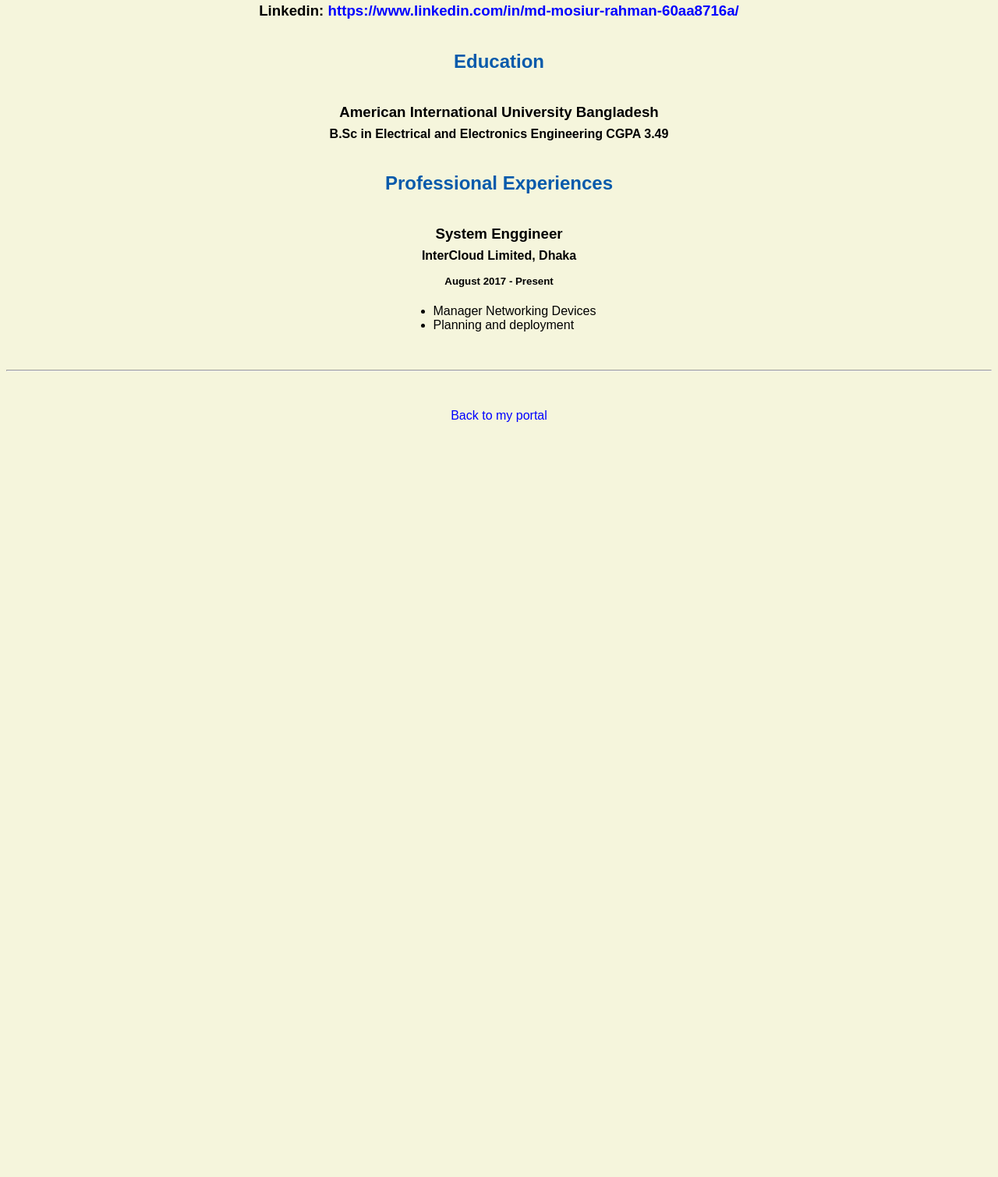
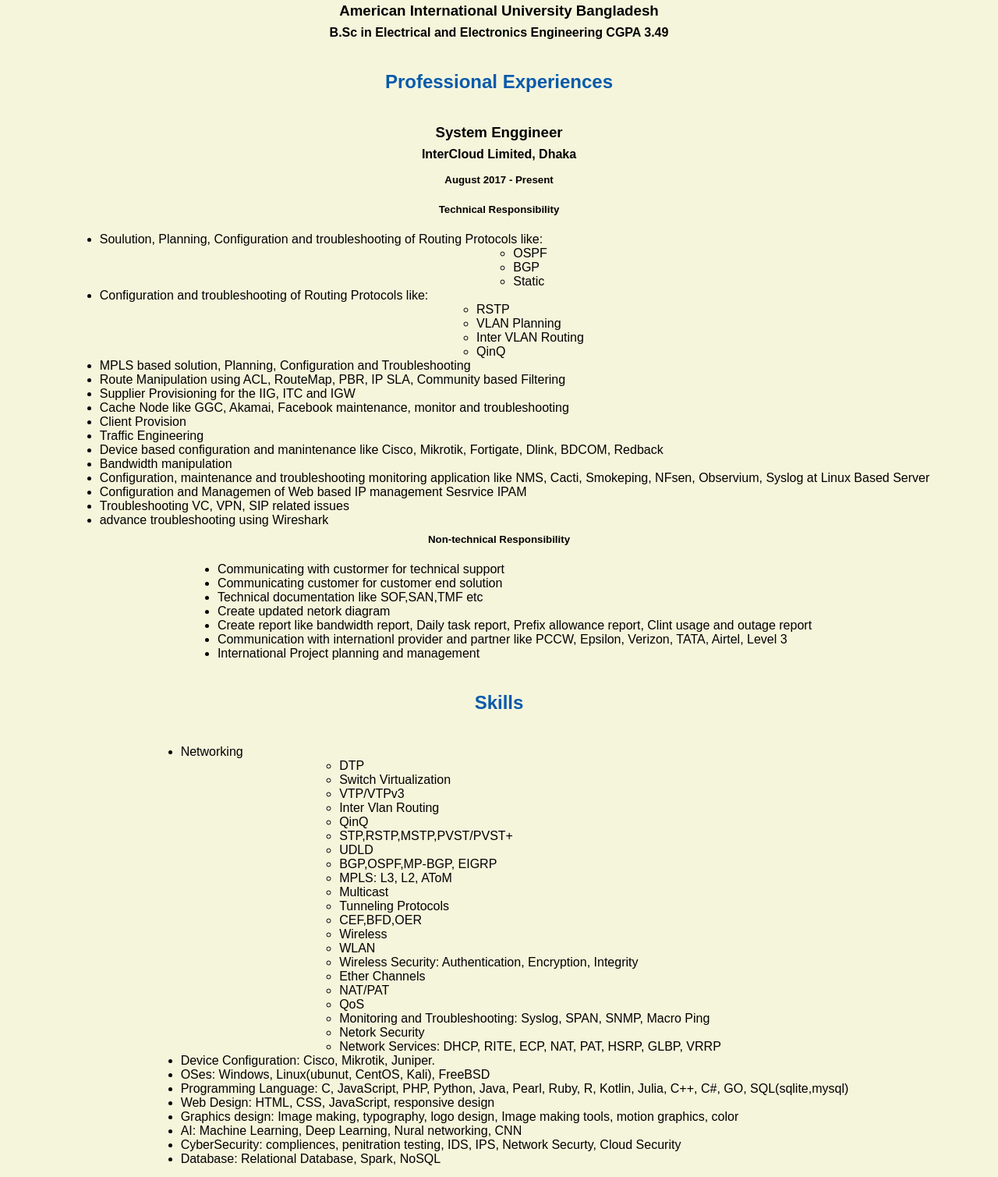
Before and after one commit to dumsilor/Portfolio, a plain HTML site: page resume.html in a window 1280 px wide. Shown: the part 671-2180 px from the top of the page at 78% size. Before the commit the page ends 1245 px from the top, so only its background shows below. Drawn offline with Linux system fonts and the light colour scheme.

Commit message:
Updated the resume

```diff
--- a/resume.html
+++ b/resume.html
@@ -19,16 +19,16 @@
   <body>
     <hr>
 
-    <img src="images/cp.jpg" alt="Mosiur Passport Photo" width="20%">
+    <img src="images/cp.jpg" alt="Mosiur Passport Photo" width="150">
 
     <h1>Md. Mosiur Rahman</h1>
-    <h4>System Engineer (Core Lead) | Core Network Operations</h4>
+    <h4>System Engineer | Core Network Operations</h4>
 
     <p>Email: <a href="mailto:mosiur.or@gmail.com" target="_blank">Mosiur.or@gmail.com</a></p>
     <!-- don't post physical address, personal phone number or other personal information on the web! -->
 
     <h2>Portfolio</h2>
-      <h3>Linkedin: <a href="https://www.linkedin.com/in/md-mosiur-rahman-60aa8716a/" target="_blank">https://www.linkedin.com/in/md-mosiur-rahman-60aa8716a/</a></h3>
+      <h3>Linkedin: <a href="https://www.linkedin.com/in/md-mosiur-rahman-60aa8716a/" target="_blank">Md. Mosiur Rahman</a></h3>
 
     <h2>Education</h2>
 
@@ -40,16 +40,92 @@
     <h3>System Enggineer</h3>
     <h4>InterCloud Limited, Dhaka</h4>
     <h5>August 2017 - Present</h5>
+    <h5>Technical Responsibility</h5>
       <ul>
-        <li>Manager Networking Devices</li>
-        <li>Planning and deployment</li>
+        <li>Soulution, Planning, Configuration and troubleshooting of Routing Protocols like:
+          <ul>
+            <li>OSPF</li>
+            <li>BGP</li>
+            <li>Static</li>
+          </ul>
+        </li>
+        <li>Configuration and troubleshooting of Routing Protocols like:
+          <ul>
+            <li>RSTP</li>
+            <li>VLAN Planning</li>
+            <li>Inter VLAN Routing</li>
+            <li>QinQ</li>
+          </ul>
+        </li>
+        <li>MPLS based solution, Planning, Configuration and Troubleshooting </li>
+        <li>Route Manipulation using ACL, RouteMap, PBR, IP SLA, Community based Filtering</li>
+        <li>Supplier Provisioning for the IIG, ITC and IGW</li>
+        <li>Cache Node like GGC, Akamai, Facebook maintenance, monitor and troubleshooting</li>
+        <li>Client Provision</li>
+        <li>Traffic Engineering</li>
+        <li>Device based configuration and manintenance like Cisco, Mikrotik, Fortigate, Dlink, BDCOM, Redback</li>
+        <li>Bandwidth manipulation</li>
+        <li>Configuration, maintenance and troubleshooting monitoring application like NMS, Cacti, Smokeping, NFsen, Observium, Syslog at Linux Based Server</li>
+        <li>Configuration and Managemen of Web based IP management Sesrvice IPAM</li>
+        <li>Troubleshooting VC, VPN, SIP related issues</li>
+        <li>advance troubleshooting using Wireshark</li>
+      </ul>
+      <h5>Non-technical Responsibility</h5>
+      <ul>
+        <li>Communicating with custormer for technical support</li>
+        <li>Communicating customer for customer end solution</li>
+        <li>Technical documentation like SOF,SAN,TMF etc</li>
+        <li>Create updated netork diagram</li>
+        <li>Create report like bandwidth report, Daily task report, Prefix allowance report, Clint usage and outage report</li>
+        <li>Communication with internationl provider and partner like PCCW, Epsilon, Verizon, TATA, Airtel, Level 3</li>
+        <li>International Project planning and management</li>
       </ul>
 
-  </body>
+      <h2>Skills</h2>
+      <ul>
+        <li>Networking
+        <ul>
+          <li>DTP</li>
+          <li>Switch Virtualization</li>
+          <li>VTP/VTPv3</li>
+          <li>Inter Vlan Routing</li>
+          <li>QinQ</li>
+          <li>STP,RSTP,MSTP,PVST/PVST+</li>
+          <li>UDLD</li>
+          <li>BGP,OSPF,MP-BGP, EIGRP</li>
+          <li>MPLS: L3, L2, AToM</li>
+          <li>Multicast</li>
+          <li>Tunneling Protocols</li>
+          <li>CEF,BFD,OER</li>
+          <li>Wireless</li>
+          <li>WLAN</li>
+          <li>Wireless Security: Authentication, Encryption, Integrity</li>
+          <li>Ether Channels</li>
+          <li>NAT/PAT</li>
+          <li>QoS</li>
+          <li>Monitoring and Troubleshooting: Syslog, SPAN, SNMP, Macro Ping</li>
+          <li>Netork Security</li>
+          <li>Network Services: DHCP, RITE, ECP, NAT, PAT, HSRP, GLBP, VRRP </li>
+        </ul>
+      </li>
+      <li>Device Configuration: Cisco, Mikrotik, Juniper.</li>
+      <li>OSes: Windows, Linux(ubunut, CentOS, Kali), FreeBSD</li>
+      <li>Programming Language: C, JavaScript, PHP, Python, Java, Pearl, Ruby, R, Kotlin, Julia, C++, C#, GO, SQL(sqlite,mysql)</li>
+      <li>Web Design: HTML, CSS, JavaScript, responsive design</li>
+      <li>Graphics design: Image making, typography, logo design, Image making tools, motion graphics, color</li>
+      <li>AI: Machine Learning, Deep Learning, Nural networking, CNN</li>
+      <li>CyberSecurity: compliences, penitration testing, IDS, IPS, Network Securty, Cloud Security</li>
+      <li>Database: Relational Database, Spark, NoSQL </li>
+
+
+      </ul>
+
 
   <footer>
   <hr>
   <p><a href="index.html">Back to my portal</a><p>
   </footer>
 
+</body>
+
 </html>
```
Also changed, not shown: resumebkp.html (added, +76 -0 lines).
